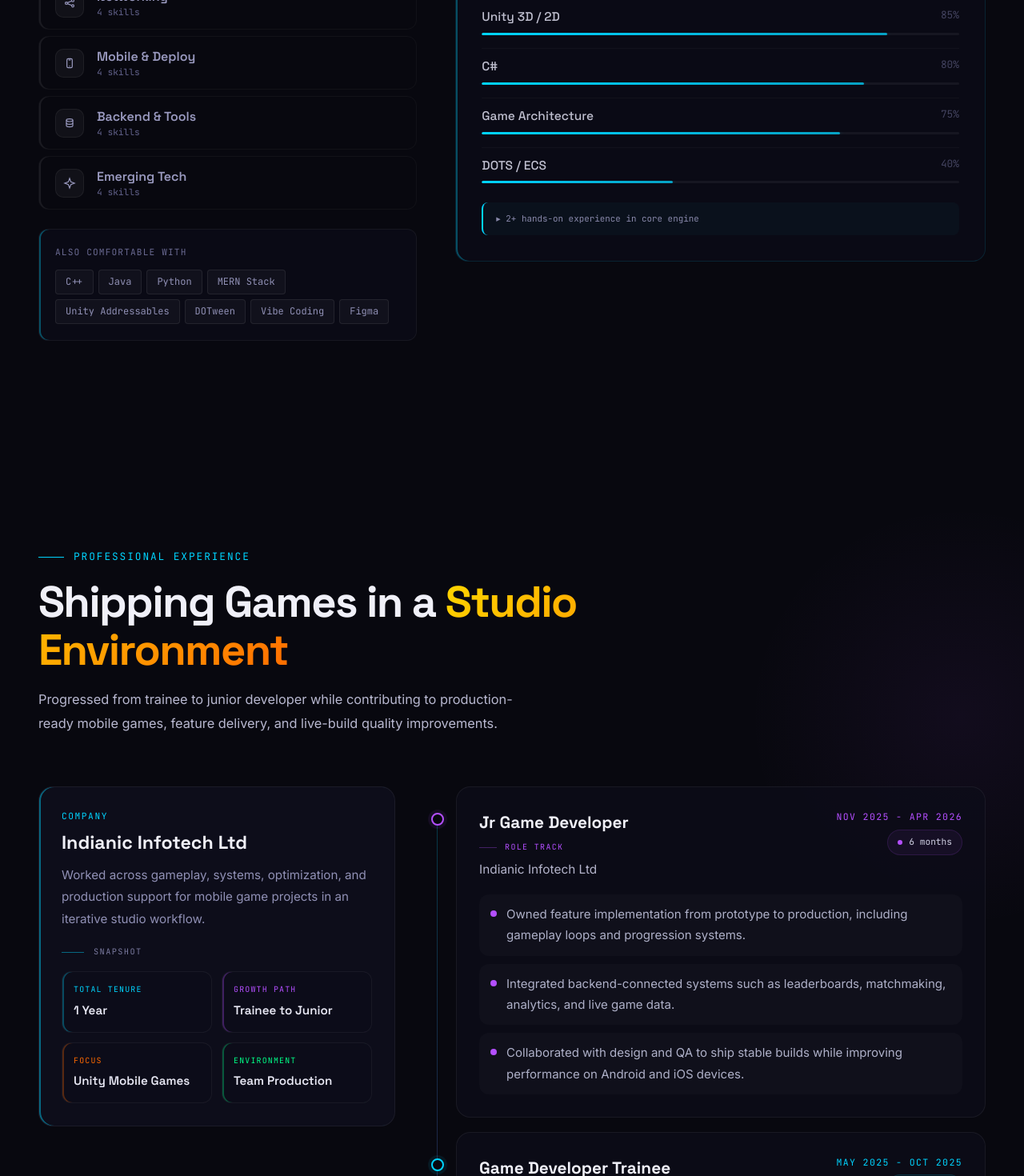
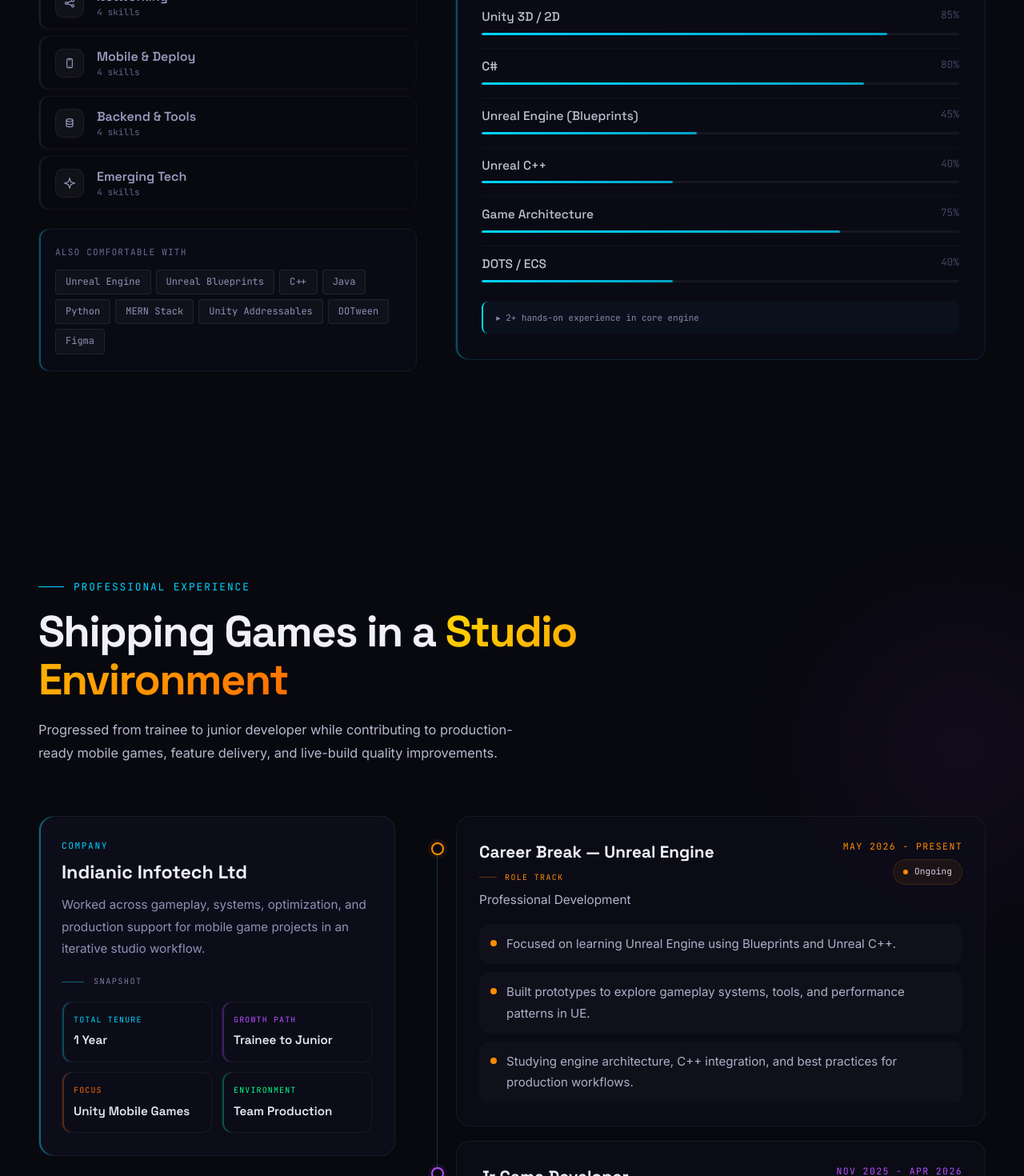
Before and after one commit to Prasham-Desai/Portfolio, a React (Create React App) app: page / in a window 1280 px wide. Shown: the part 2980-4450 px from the top of the page at 80% size. Built offline with nearby package versions, Linux system fonts and the light colour scheme.

Commit message:
Unreal and Exp update

```diff
--- a/src/components/About.jsx
+++ b/src/components/About.jsx
@@ -120,6 +120,15 @@
                 marginBottom: 20,
               }}>
                 Game developer with a year of hands-on experience building and deploying mobile games. I specialize in Unity (2D & 3D), gameplay systems, and performance optimization.
+              </p>
+              <p style={{
+                fontFamily: "'Inter', sans-serif",
+                fontSize: '0.97rem',
+                color: '#c0c0d0',
+                lineHeight: 1.7,
+                marginBottom: 20,
+              }}>
+                Currently on a professional development career break (May 2026 – Present) to learn Unreal Engine — focusing on Blueprints and Unreal C++.
               </p>
               <p style={{
                 fontFamily: "'Inter', sans-serif",
--- a/src/components/Experience.jsx
+++ b/src/components/Experience.jsx
@@ -1,6 +1,18 @@
 import { motion } from 'framer-motion';
 
 const experienceItems = [
+  {
+    company: 'Professional Development',
+    role: 'Career Break — Unreal Engine',
+    period: 'May 2026 - Present',
+    duration: 'Ongoing',
+    color: '#ff8c00',
+    responsibilities: [
+      'Focused on learning Unreal Engine using Blueprints and Unreal C++.',
+      'Built prototypes to explore gameplay systems, tools, and performance patterns in UE.',
+      'Studying engine architecture, C++ integration, and best practices for production workflows.',
+    ],
+  },
   {
     company: 'Indianic Infotech Ltd',
     role: 'Jr Game Developer',
--- a/src/components/Skills.jsx
+++ b/src/components/Skills.jsx
@@ -261,7 +261,7 @@
                 ALSO COMFORTABLE WITH
               </div>
               <div style={{ display: 'flex', flexWrap: 'wrap', gap: 6 }}>
-                {['C++', 'Java', 'Python', 'MERN Stack', 'Unity Addressables', 'DOTween', 'Vibe Coding', 'Figma'].map(tech => (
+                {['Unreal Engine', 'Unreal Blueprints', 'C++', 'Java', 'Python', 'MERN Stack', 'Unity Addressables', 'DOTween', 'Figma'].map(tech => (
                   <span key={tech} style={{
                     fontFamily: "'JetBrains Mono', monospace",
                     fontSize: '0.75rem',
--- a/src/data/skills.js
+++ b/src/data/skills.js
@@ -7,6 +7,8 @@
     skills: [
       { name: "Unity 3D / 2D", level: 85, years: "2+" },
       { name: "C#", level: 80, years: "2+" },
+      { name: "Unreal Engine (Blueprints)", level: 45, years: "0.5+" },
+      { name: "Unreal C++", level: 40, years: "0.5+" },
       { name: "Game Architecture", level: 75, years: "2+" },
       { name: "DOTS / ECS", level: 40, years: "1+" }
     ]
@@ -63,7 +65,9 @@
 
 export const techLogos = [
   { name: "Unity", category: "Engine" },
+  { name: "Unreal Engine", category: "Engine" },
   { name: "C#", category: "Language" },
+  { name: "C++", category: "Language" },
   { name: "Firebase", category: "Backend" },
   { name: "Photon", category: "Networking" },
   { name: "Android", category: "Platform" },
```
